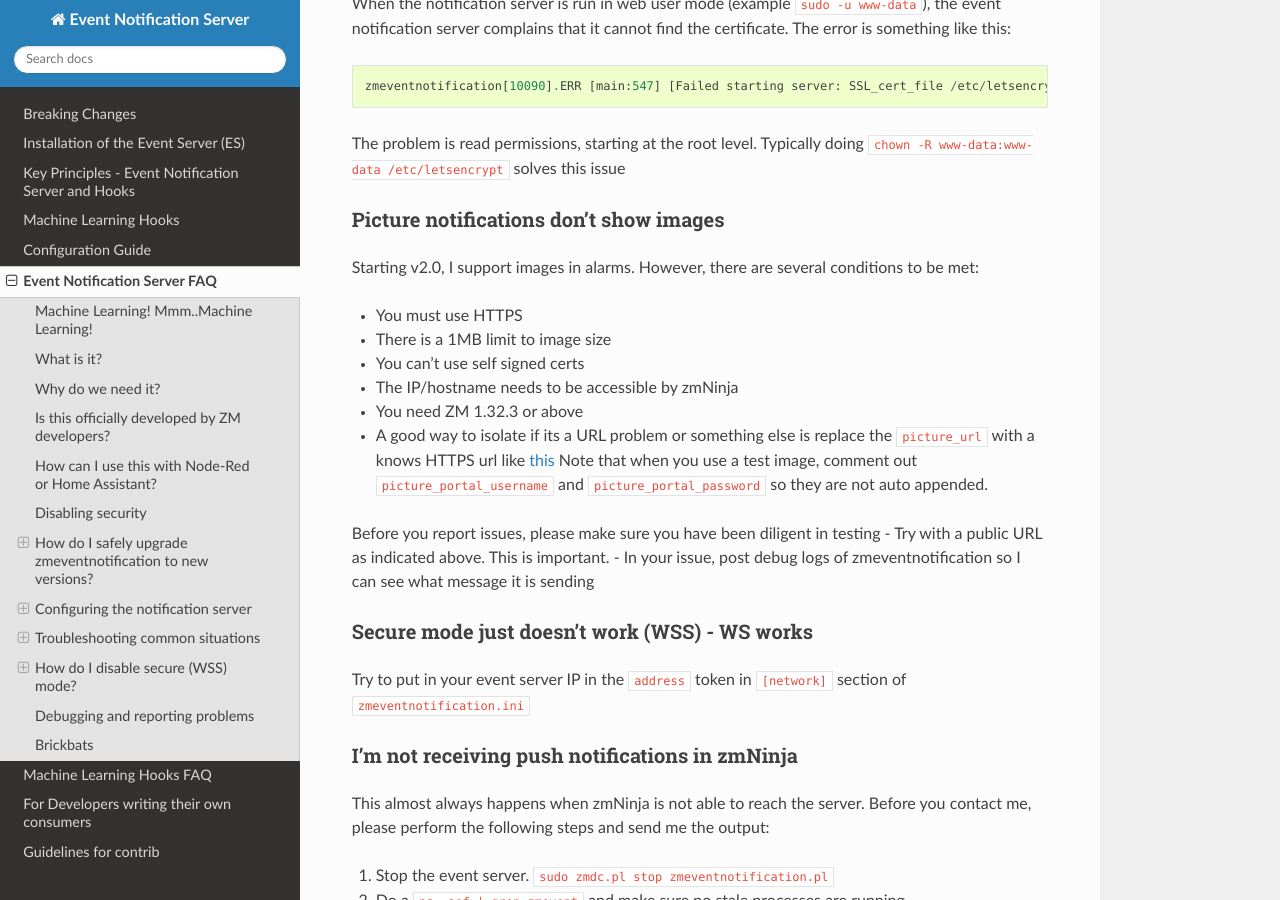
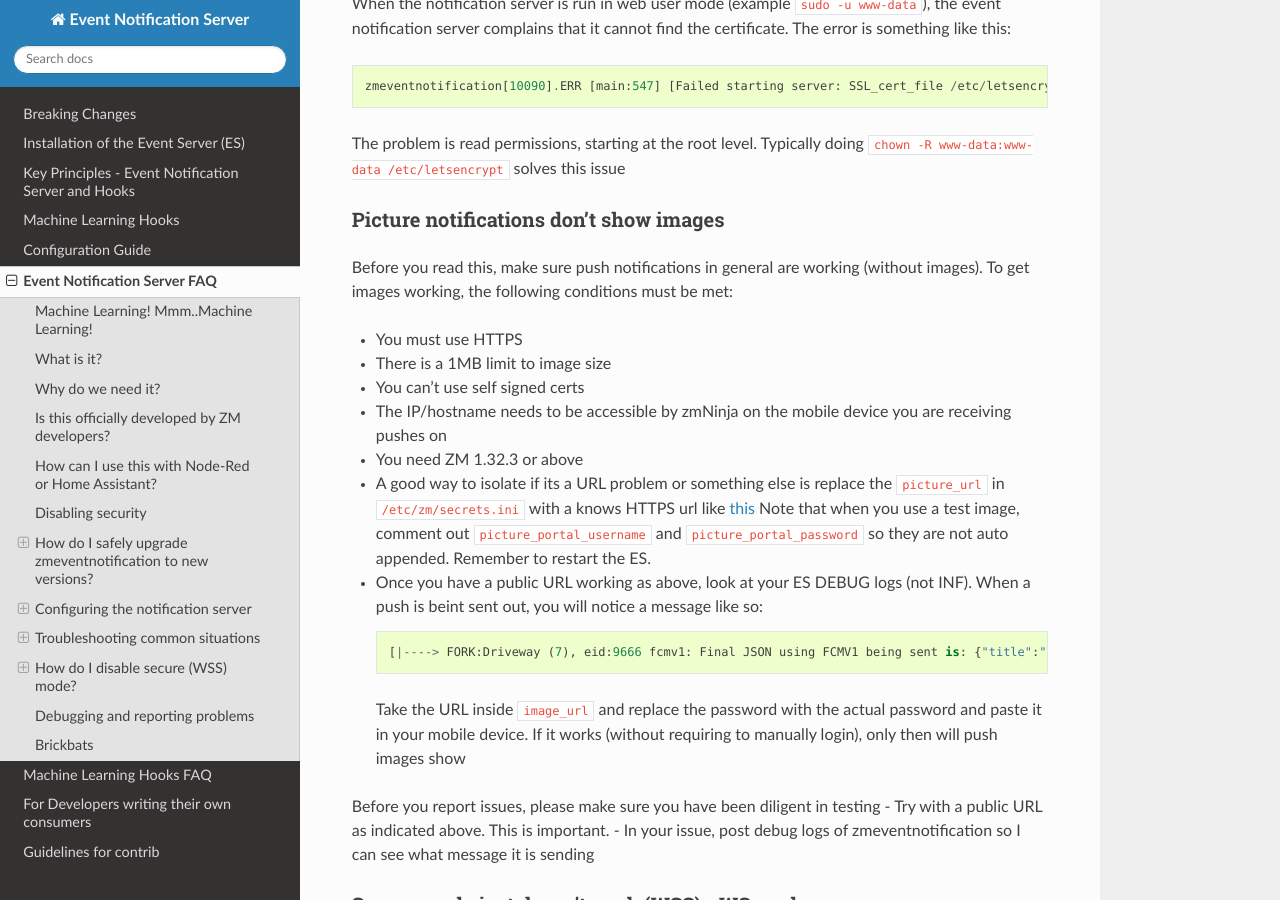
Before and after one commit to ZoneMinder/zmeventnotification, a Sphinx documentation site: the page built from docs/guides/es_faq.rst, in a window 1280 px wide and 900 px high, scrolled down 6382 px. Built offline with Sphinx 7.4.7 and the Read the Docs theme 2.0.0, drawn with Linux system fonts in a browser that asks for light colours.

Commit message:
more clarification on images

```diff
--- a/docs/guides/es_faq.rst
+++ b/docs/guides/es_faq.rst
@@ -316,17 +316,28 @@ The problem is read permissions, starting at the root level. Typically doing ``c
 Picture notifications don't show images
 ~~~~~~~~~~~~~~~~~~~~~~~~~~~~~~~~~~~~~~~
 
-Starting v2.0, I support images in alarms. However, there are several
-conditions to be met:
+Before you read this, make sure push notifications in general are working (without images). To get images working,
+the following conditions must be met:
 
 - You must use HTTPS
 - There is a 1MB limit to image size
 - You can't use self signed certs
-- The IP/hostname needs to be accessible by zmNinja
+- The IP/hostname needs to be accessible by zmNinja on the mobile device you are receiving pushes on
 - You need ZM 1.32.3 or above
-- A good way to isolate if its a URL problem or something else is replace the ``picture_url`` with a knows HTTPS url like `this <https://upload.wikimedia.org/wikipedia/commons/thumb/8/8d/A_small_bird.jpg/800px-A_small_bird.jpg>`__
+- A good way to isolate if its a URL problem or something else is replace the ``picture_url`` in ``/etc/zm/secrets.ini``
+  with a knows HTTPS url like `this <https://upload.wikimedia.org/wikipedia/commons/thumb/8/8d/A_small_bird.jpg/800px-A_small_bird.jpg>`__
   Note that when you use a test image, comment out ``picture_portal_username`` and
-  ``picture_portal_password`` so they are not auto appended.
+  ``picture_portal_password`` so they are not auto appended. Remember to restart the ES.
+- Once you have a public URL working as above, look at your ES DEBUG logs (not INF). When a push is beint sent out, you will
+  notice a message like so:
+
+  ::
+
+      [|----> FORK:Driveway (7), eid:9666 fcmv1: Final JSON using FCMV1 being sent is: {"title":"Driveway Alarm (9666)","image_url":"https://myserver:port/zm/index.php?view=image&eid=9666&fid=objdetect&width=600&username=admin&password=xxx}, <etc>
+
+  Take the URL inside ``image_url`` and replace the password with the actual password and paste it in your mobile device. If it works (without requiring to manually login), only then will push images show
+
+
 
 Before you report issues, please make sure you have been diligent in
 testing - Try with a public URL as indicated above. This is important. -
```
